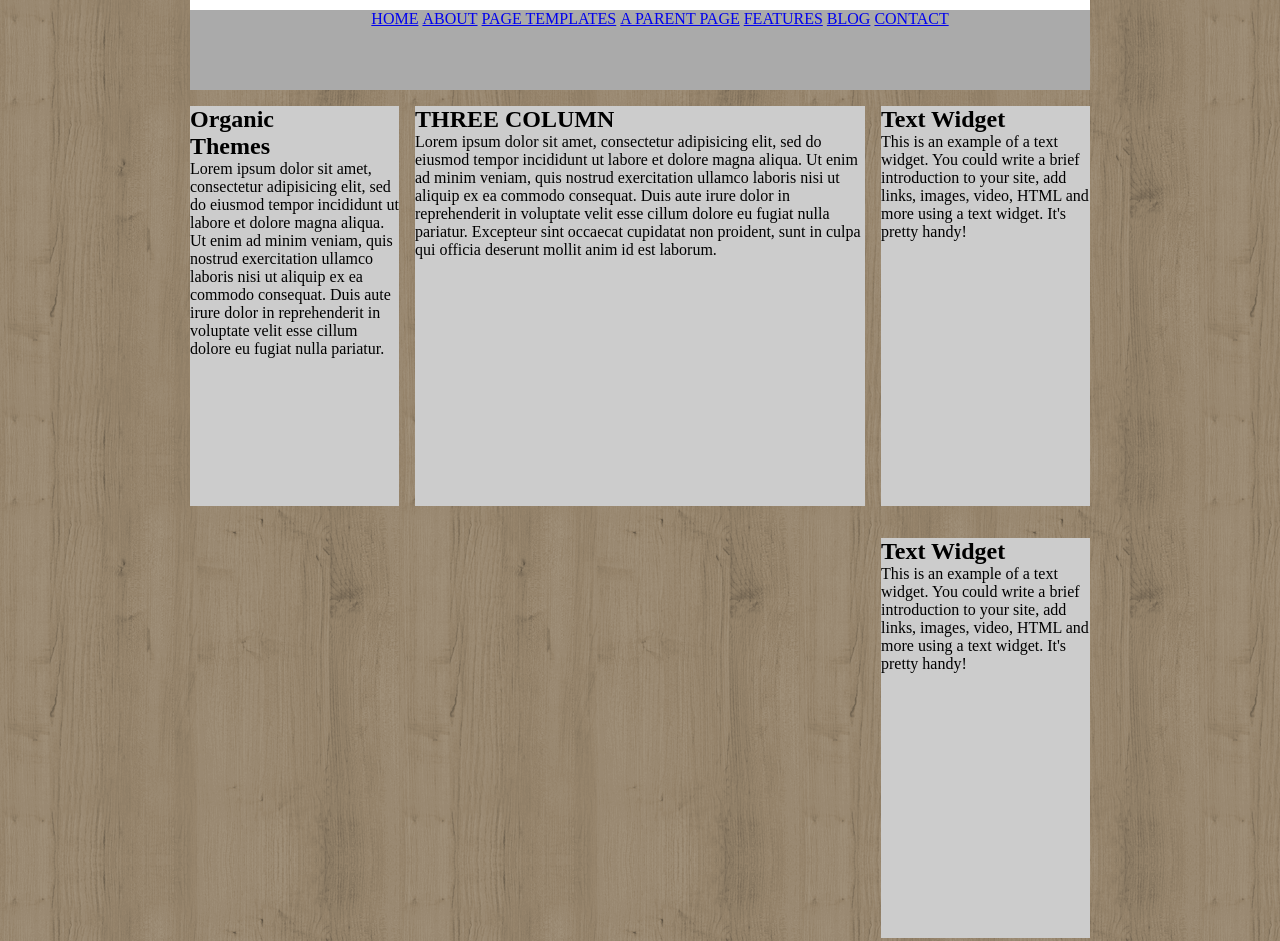
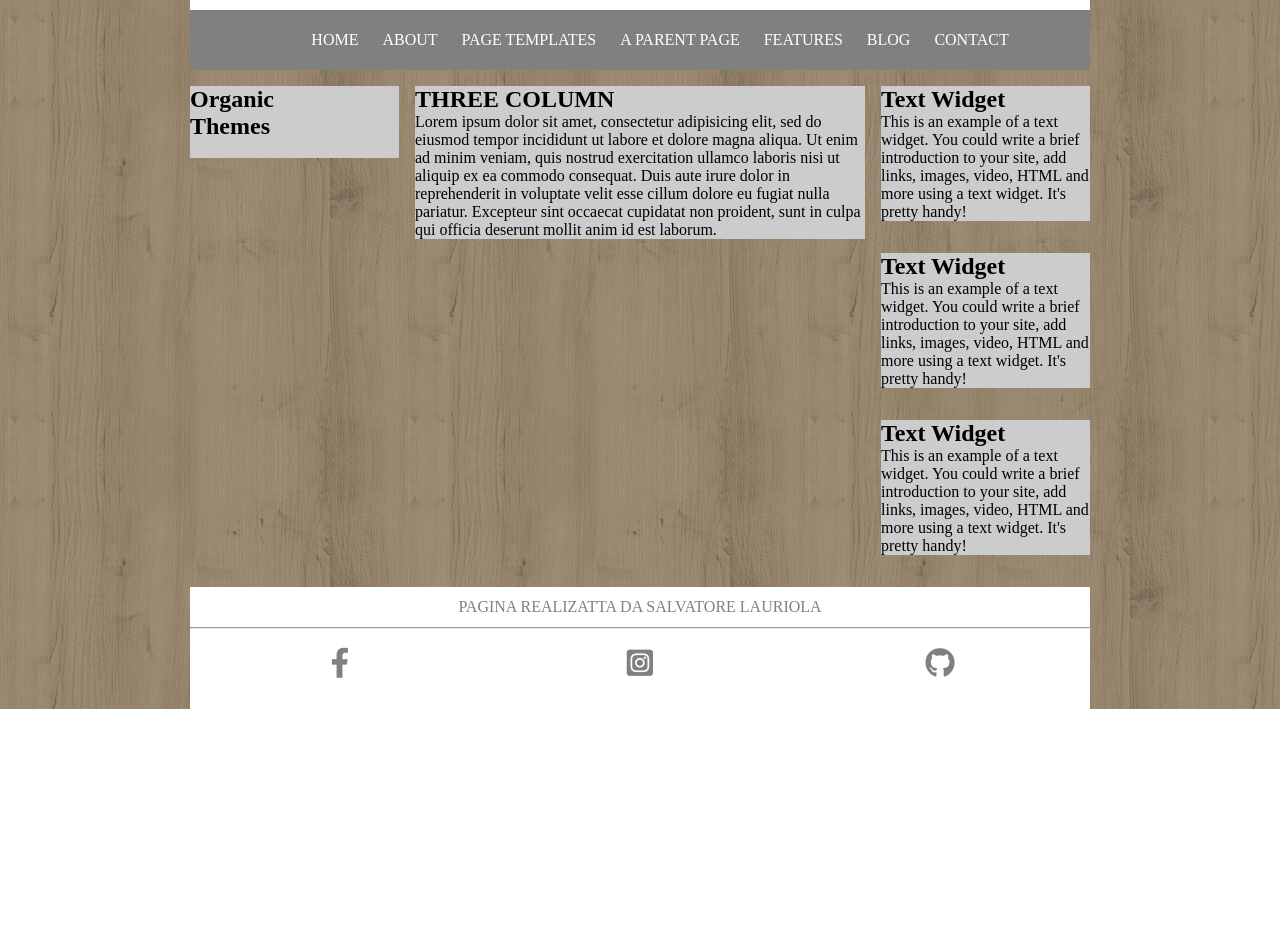
Before and after one commit to SalvatoreLauriola/htmlcss-struttura-wp, a plain HTML site: page index.html in a window 1280 px wide. Shown: the part 340-1281 px from the top of the page. After the commit the page ends 1049 px from the top, so only its background shows below. Drawn offline with Linux system fonts and the light colour scheme.

Commit message:
rettifica

```diff
--- a/index.html
+++ b/index.html
@@ -3,6 +3,7 @@
   <head>
     <meta charset="utf-8">
     <title>Float</title>
+    <link rel="stylesheet" href="https://cdnjs.cloudflare.com/ajax/libs/font-awesome/5.12.1/css/all.min.css">
     <link rel="stylesheet" type="text/css" href="style/main.css">
   </head>
 
@@ -36,7 +37,7 @@
       <main class="main-cont clearfix">
         <div class="col sez-1">
           <div class="box">
-            <h2> Organic <br> Themes</h2> Lorem ipsum dolor sit amet, consectetur adipisicing elit, sed do eiusmod tempor incididunt ut labore et dolore magna aliqua. Ut enim ad minim veniam, quis nostrud exercitation ullamco laboris nisi ut aliquip ex ea commodo consequat. Duis aute irure dolor in reprehenderit in voluptate velit esse cillum dolore eu fugiat nulla pariatur.
+            <h2> Organic <br> Themes</h2>  <br>
           </div>
         </div>
         <div class="col sez-2">
@@ -64,10 +65,11 @@
 
       <footer class="main-footer">
         <div class="testo-footer"> PAGINA REALIZATTA DA SALVATORE LAURIOLA</div>
+          <hr>
         <ul class="social clearfix">
-          <li>A</li>
-          <li>B</li>
-          <li>C</li>
+          <li><i class="fab fa-facebook-f"></i></li>
+          <li><i class="fab fa-instagram-square"></i></li>
+          <li><i class="fab fa-github"></i></li>
           </ul>
       </footer>
     </div>
--- a/style/main.css
+++ b/style/main.css
@@ -55,19 +55,26 @@ body {
 }
 
 .main-nav {
-  height: 80px;
-  background: #aaa;
+  height: 60px;
+  background: grey;
   text-align: center;
 }
 
 #navbar {
   list-style: none;
+
 }
 
 #navbar li {
   display: inline-block;
+  line-height: 60px;
 }
 
+a {
+  text-decoration: none;
+  color: white;
+  padding: 10px;
+}
 
 
 
@@ -90,18 +97,20 @@ body {
 
 .box {
   width: 100%;
-  height: 400px;
   margin-bottom: 32px;
   background: #ccc;
 }
 
 .main-footer {
   text-align: center;
+  height: 40px;
 }
 
 .testo-footer {
   height: 40px;
-  background: #aaa;
+  background: white;
+  line-height: 40px;
+  color: grey;
 }
 
 .social {
@@ -114,5 +123,10 @@ body {
   width: calc(100% / 3);
   height: 80px;
   line-height: 80px;
-  background: #ccc;
+  background: white;
 }
+
+i {
+  font-size: 30px;
+  color: grey;
+}
```
